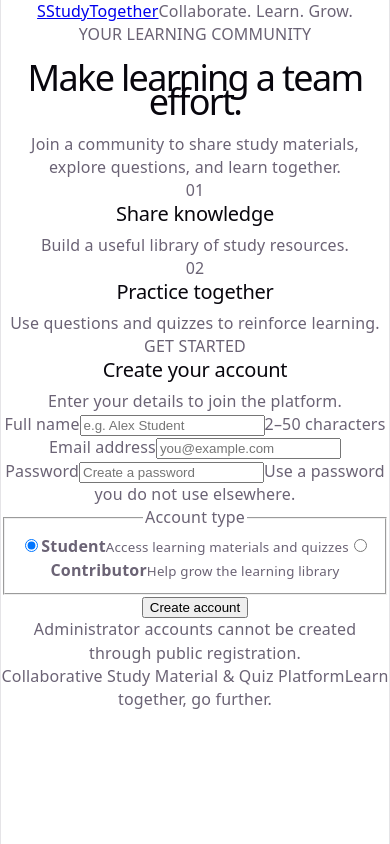
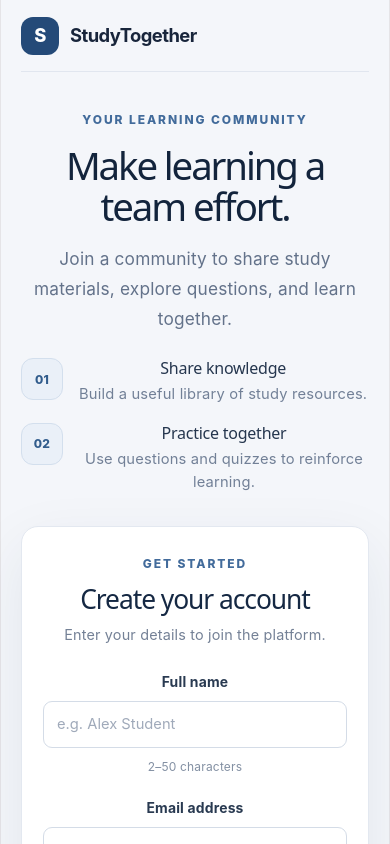
Before and after one commit to Collab-Study-Material-Quiz-Platform/SE-Mini-Project-Deliverable-1, a React app in the folder frontend/: page / in a window 390 px wide. Shown: the top 844 px of the page. Built offline with nearby package versions, Linux system fonts and the light colour scheme; no server answers; the HTML template or start-up script is replaced by a standard one.

Commit message:
style(auth): add responsive registration layout

```diff
--- a/frontend/src/App.css
+++ b/frontend/src/App.css
@@ -1,184 +1,138 @@
-.counter {
-  font-size: 16px;
-  padding: 5px 10px;
-  border-radius: 5px;
-  color: var(--accent);
-  background: var(--accent-bg);
-  border: 2px solid transparent;
-  transition: border-color 0.3s;
-  margin-bottom: 24px;
-
-  &:hover {
-    border-color: var(--accent-border);
-  }
-  &:focus-visible {
-    outline: 2px solid var(--accent);
-    outline-offset: 2px;
-  }
+:root {
+  font-family: Inter, ui-sans-serif, system-ui, -apple-system, BlinkMacSystemFont, "Segoe UI", sans-serif;
+  color: #18253b;
+  background: #f4f6fa;
+  font-synthesis: none;
+  text-rendering: optimizeLegibility;
+  -webkit-font-smoothing: antialiased;
+  -moz-osx-font-smoothing: grayscale;
 }
 
-.hero {
-  position: relative;
+* { box-sizing: border-box; }
 
-  .base,
-  .framework,
-  .vite {
-    inset-inline: 0;
-    margin: 0 auto;
-  }
+body { margin: 0; min-width: 320px; min-height: 100vh; }
 
-  .base {
-    width: 170px;
-    position: relative;
-    z-index: 0;
-  }
+button, input { font: inherit; }
 
-  .framework,
-  .vite {
-    position: absolute;
-  }
+a { color: inherit; text-decoration: none; }
 
-  .framework {
-    z-index: 1;
-    top: 34px;
-    height: 28px;
-    transform: perspective(2000px) rotateZ(300deg) rotateX(44deg) rotateY(39deg)
-      scale(1.4);
-  }
+#root { min-height: 100vh; }
 
-  .vite {
-    z-index: 0;
-    top: 107px;
-    height: 26px;
-    width: auto;
-    transform: perspective(2000px) rotateZ(300deg) rotateX(40deg) rotateY(39deg)
-      scale(0.8);
-  }
+.page-shell {
+  display: flex;
+  flex-direction: column;
+  min-height: 100vh;
+  max-width: 1440px;
+  margin: 0 auto;
+  padding: 0 5.5%;
 }
 
-#center {
+.site-header {
+  min-height: 86px;
   display: flex;
-  flex-direction: column;
-  gap: 25px;
-  place-content: center;
-  place-items: center;
-  flex-grow: 1;
-
-  @media (max-width: 1024px) {
-    padding: 32px 20px 24px;
-    gap: 18px;
-  }
+  align-items: center;
+  justify-content: space-between;
+  gap: 20px;
+  border-bottom: 1px solid #e1e6ef;
 }
 
-#next-steps {
-  display: flex;
-  border-top: 1px solid var(--border);
-  text-align: left;
+.brand { display: inline-flex; align-items: center; gap: 11px; font-weight: 750; letter-spacing: -0.03em; font-size: 1.15rem; }
+.brand-mark {
+  display: inline-grid;
+  place-items: center;
+  width: 38px;
+  height: 38px;
+  border-radius: 12px;
+  color: #fff;
+  background: #244a78;
+  font-weight: 800;
+}
+.header-note { color: #64748b; font-size: .9rem; }
 
-  & > div {
-    flex: 1 1 0;
-    padding: 32px;
-    @media (max-width: 1024px) {
-      padding: 24px 20px;
-    }
-  }
-
-  .icon {
-    margin-bottom: 16px;
-    width: 22px;
-    height: 22px;
-  }
-
-  @media (max-width: 1024px) {
-    flex-direction: column;
-    text-align: center;
-  }
+.registration-layout {
+  display: grid;
+  grid-template-columns: minmax(0, 1fr) minmax(360px, 470px);
+  align-items: center;
+  gap: clamp(44px, 8vw, 120px);
+  width: 100%;
+  max-width: 1120px;
+  margin: auto;
+  padding: 64px 0;
 }
 
-#docs {
-  border-right: 1px solid var(--border);
+.intro-panel { max-width: 540px; }
+.eyebrow { margin: 0 0 14px; color: #426b9b; font-size: .75rem; font-weight: 800; letter-spacing: .16em; }
+.intro-panel h1 { max-width: 540px; margin: 0; color: #13243c; font-size: clamp(2.6rem, 4vw, 4rem); line-height: 1.06; letter-spacing: -.055em; }
+.intro-copy { max-width: 440px; margin: 24px 0 38px; color: #63728a; font-size: 1.08rem; line-height: 1.75; }
 
-  @media (max-width: 1024px) {
-    border-right: none;
-    border-bottom: 1px solid var(--border);
-  }
+.feature-list { display: grid; gap: 24px; }
+.feature-item { display: flex; align-items: flex-start; gap: 16px; }
+.feature-icon { display: grid; place-items: center; flex: 0 0 42px; height: 42px; border: 1px solid #d3dfed; border-radius: 12px; color: #315c8c; background: #eaf0f8; font-size: .75rem; font-weight: 800; }
+.feature-item h2 { margin: 1px 0 5px; color: #25364e; font-size: 1rem; }
+.feature-item p { margin: 0; color: #728097; font-size: .92rem; line-height: 1.55; }
+
+.form-card { padding: clamp(26px, 3vw, 38px); border: 1px solid #e3e8f0; border-radius: 22px; background: #fff; box-shadow: 0 20px 60px rgba(30, 49, 78, .08); }
+.form-heading { margin-bottom: 25px; }
+.form-heading .eyebrow { margin-bottom: 9px; }
+.form-heading h2 { margin: 0 0 8px; color: #152843; font-size: 1.65rem; letter-spacing: -.04em; }
+.form-heading > p:last-child { margin: 0; color: #748196; font-size: .9rem; }
+
+form { display: grid; gap: 18px; }
+.form-field { display: grid; gap: 7px; }
+.form-field > label, .role-field legend { color: #293a51; font-size: .87rem; font-weight: 700; }
+.form-field input {
+  width: 100%;
+  min-height: 47px;
+  padding: 11px 13px;
+  border: 1px solid #d4dce7;
+  border-radius: 9px;
+  outline: none;
+  color: #1d2e45;
+  background: #fff;
+  font-size: .92rem;
+  transition: border-color .15s, box-shadow .15s;
+}
+.form-field input::placeholder { color: #a0aaba; }
+.form-field input:focus { border-color: #426b9b; box-shadow: 0 0 0 3px rgba(66, 107, 155, .13); }
+.field-hint { color: #8390a3; font-size: .75rem; }
+
+.role-field { display: grid; gap: 9px; margin: 0; padding: 0; border: 0; min-width: 0; }
+.role-field legend { margin-bottom: 2px; padding: 0; }
+.role-option { display: flex; align-items: flex-start; gap: 10px; padding: 12px; border: 1px solid #dbe2ec; border-radius: 10px; cursor: pointer; }
+.role-option.selected { border-color: #557aa8; background: #f3f7fc; }
+.role-option input { margin: 4px 0 0; accent-color: #315c8c; }
+.role-option span { display: grid; gap: 3px; }
+.role-option strong { color: #2b3c53; font-size: .87rem; }
+.role-option small { color: #7a8799; font-size: .77rem; line-height: 1.4; }
+
+.status-message { padding: 11px 12px; border-radius: 9px; font-size: .85rem; line-height: 1.5; }
+.status-message.error { color: #9f2929; background: #fff0f0; border: 1px solid #f3d0d0; }
+.status-message.success { color: #226245; background: #edf9f2; border: 1px solid #ccebd8; }
+
+.submit-button { width: 100%; min-height: 48px; padding: 12px 16px; border: 0; border-radius: 10px; color: #fff; background: #244a78; font-weight: 750; cursor: pointer; transition: background .15s, transform .15s; }
+.submit-button:hover:not(:disabled) { background: #193a64; }
+.submit-button:focus-visible { outline: 3px solid #9db8da; outline-offset: 3px; }
+.submit-button:disabled { opacity: .65; cursor: wait; }
+.form-footnote { margin: -4px 0 0; color: #8a95a6; font-size: .73rem; line-height: 1.5; text-align: center; }
+
+.site-footer { display: flex; justify-content: space-between; gap: 18px; padding: 22px 0 26px; border-top: 1px solid #e1e6ef; color: #8490a1; font-size: .78rem; }
+
+@media (max-width: 900px) {
+  .registration-layout { grid-template-columns: minmax(0, 1fr) minmax(320px, 420px); gap: 34px; padding: 48px 0; }
+  .intro-panel h1 { font-size: clamp(2.4rem, 5vw, 3.2rem); }
 }
 
-#next-steps ul {
-  list-style: none;
-  padding: 0;
-  display: flex;
-  gap: 8px;
-  margin: 32px 0 0;
-
-  .logo {
-    height: 18px;
-  }
-
-  a {
-    color: var(--text-h);
-    font-size: 16px;
-    border-radius: 6px;
-    background: var(--social-bg);
-    display: flex;
-    padding: 6px 12px;
-    align-items: center;
-    gap: 8px;
-    text-decoration: none;
-    transition: box-shadow 0.3s;
-
-    &:hover {
-      box-shadow: var(--shadow);
-    }
-    .button-icon {
-      height: 18px;
-      width: 18px;
-    }
-  }
-
-  @media (max-width: 1024px) {
-    margin-top: 20px;
-    flex-wrap: wrap;
-    justify-content: center;
-
-    li {
-      flex: 1 1 calc(50% - 8px);
-    }
-
-    a {
-      width: 100%;
-      justify-content: center;
-      box-sizing: border-box;
-    }
-  }
+@media (max-width: 720px) {
+  .page-shell { padding: 0 20px; }
+  .site-header { min-height: 72px; }
+  .header-note { display: none; }
+  .registration-layout { grid-template-columns: 1fr; gap: 32px; max-width: 500px; padding: 36px 0; }
+  .intro-copy { margin: 17px 0 24px; }
+  .feature-list { gap: 17px; }
+  .form-card { padding: 25px 21px; border-radius: 17px; }
+  .site-footer { flex-direction: column; gap: 5px; }
 }
 
-#spacer {
-  height: 88px;
-  border-top: 1px solid var(--border);
-  @media (max-width: 1024px) {
-    height: 48px;
-  }
+@media (prefers-reduced-motion: reduce) {
+  *, *::before, *::after { scroll-behavior: auto !important; transition-duration: .01ms !important; }
 }
-
-.ticks {
-  position: relative;
-  width: 100%;
-
-  &::before,
-  &::after {
-    content: '';
-    position: absolute;
-    top: -4.5px;
-    border: 5px solid transparent;
-  }
-
-  &::before {
-    left: 0;
-    border-left-color: var(--border);
-  }
-  &::after {
-    right: 0;
-    border-right-color: var(--border);
-  }
-}
```
